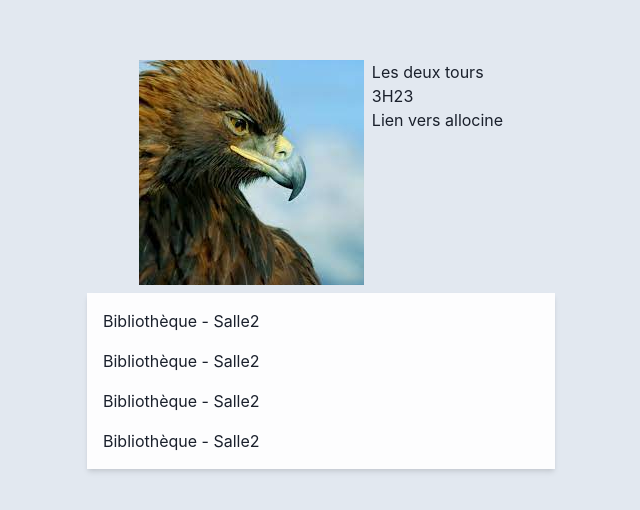
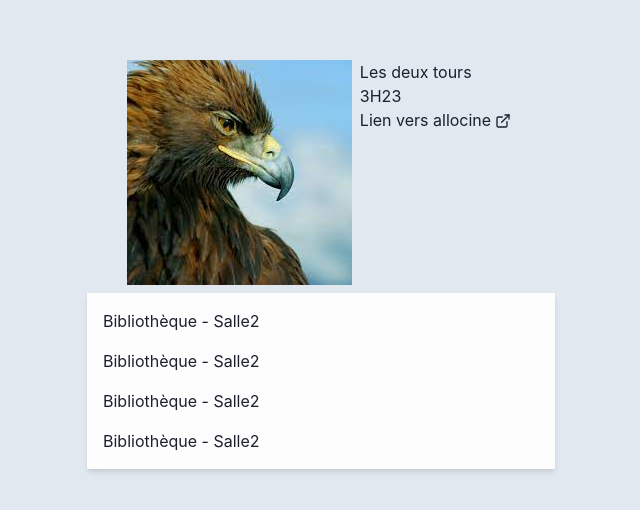
Before and after one commit to RaoufCherif/cinemaccs, a React (Create React App) app in the folder front/: page /film/2 in a window 1280 px wide. Shown: the part 132-642 px from the top of the page, without its empty margins (319-959 px from the left). Built offline with nearby package versions, Linux system fonts and the light colour scheme.

Commit message:
feat(frontend): make allocine an external link

```diff
--- a/front/src/pages/Movie.tsx
+++ b/front/src/pages/Movie.tsx
@@ -3,6 +3,7 @@ import { Flex, Box, Stack, Image, Link } from "@chakra-ui/react";
 
 import { MovieWithTheaters, Room, Session, Theater } from "./types";
 import { useEffect, useState } from "react";
+import { ExternalLinkIcon } from "@chakra-ui/icons";
 
 type SessionEnriched = Session & {
   theater_id: number;
@@ -23,6 +24,7 @@ const MovieCard: React.FC<{ movie: MovieWithTheaters }> = ({ movie }) => {
           <Box>{movie.duration}</Box>
           <Link href={`${movie.allocine_link}`} isExternal>
             Lien vers allocine
+            <ExternalLinkIcon mx={1} />
           </Link>
         </Flex>
       </Flex>
```
